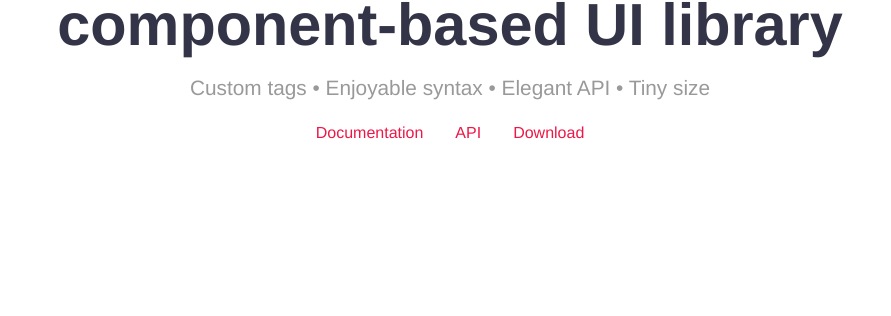
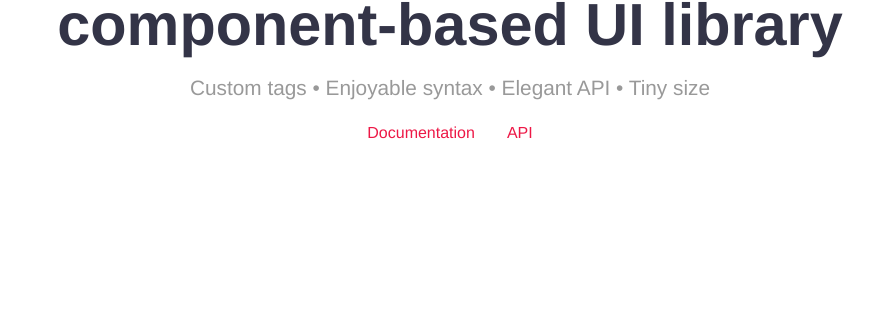
Before and after one commit to mrmattson/next, a Jekyll site: the page built from index.md, in a window 1280 px wide. Shown: the part 532-848 px from the top of the page, without its empty margins (190-1081 px from the left). Built offline with Jekyll 4.4.1, drawn with Linux system fonts in a browser that asks for light colours; nearby versions of some CDN libraries; comment, search, counter and statistics services are not loaded; some of the changed text lies outside the part shown.

Commit message:
updated: make the search responsive

```diff
--- a/_includes/footer.html
+++ b/_includes/footer.html
@@ -4,37 +4,22 @@
       <grid columns="12">
         <c span="6" span-s="12">
           <nav class="menu">
+            {% include main-menu.html %}
+          </nav>
+          <nav class="extra">
             <ul>
-              <li>
-                <a href="/documentation">
-                  Documentation
-                </a>
-              </li>
-              <li>
-                <a href="/api">
-                  API
-                </a>
-              </li>
-              <li>
-                <a href="/download">
-                  Download
-                </a>
-              </li>
+              <li><a target="_blank" href="{{ site.repo }}"><img title="Riot on github" src="https://img.shields.io/badge/GITHUB-REPO_%E2%86%92-fc0e49.svg?style=flat-square"></a></li>
               <li>
                 <a target="_blank" href="https://opencollective.com/riot/">
-                  Buy us a coffee
+                  <img title="Do a donation" src="https://img.shields.io/badge/DONATE-%E2%9D%A4-fc0e49.svg?style=flat-square"/>
                 </a>
               </li>
               <li>
                 <a href="/v3/">
-                  Riot v3,v2 & v1
+                  <img title="Riot v3,v2 & v1" src="https://img.shields.io/badge/RIOT-v3,v2 & v1-cccb2d.svg?style=flat-square">
                 </a>
               </li>
-            </ul>
-          </nav>
-          <nav class="extra">
-            <ul>
-              <li><a target="_blank" href="{{ site.repo }}"><img title="Riot on github" src="https://img.shields.io/badge/GITHUB-REPO_%E2%86%92-fc0e49.svg?style=flat-square"></a></li>
+
               <li><a target="_blank" href="{{ site.gitter }}"><img title="Join the chat at https://gitter.im/riot/riot" src="https://img.shields.io/badge/GITTER-JOIN_CHAT_%E2%86%92-1dce73.svg?style=flat-square"></a></li>
               <li><a target="_blank" href="{{ site.twitter_account }}"><img title="follow riot.js on twitter" src="https://img.shields.io/twitter/follow/riotjs_.svg?style=flat-square"></a></li>
             </ul>
--- a/_includes/main-menu.html
+++ b/_includes/main-menu.html
@@ -5,7 +5,4 @@
   <li>
     <a href="/api">API</a>
   </li>
-  <li>
-    <a href="/download">Download</a>
-  </li>
 </ul>
--- a/_includes/search.html
+++ b/_includes/search.html
@@ -1,6 +1,6 @@
 <label class="search">
-  <grid>
-    <c span="row">
+  <grid columns="4">
+    <c span-l="2" span="row">
       <input placeholder="Search on the site or jump to..." type="search" id="doc-search" class="doc-search">
     </c>
   </grid>
--- a/style/_footer.scss
+++ b/style/_footer.scss
@@ -21,8 +21,8 @@
     }
 
     img {
-      margin-top: 1rem;
-      width: 16rem;
+      margin-top: 1.6rem;
+      width: 12rem;
     }
   }
 
--- a/style/_search.scss
+++ b/style/_search.scss
@@ -7,18 +7,16 @@
   font-size: ms(0.4);
   justify-content: stretch;
   font-weight: bold;
+  overflow: hidden;
 
   input {
     width: 100%;
     padding: 0.6rem;
     font-size: 1.6rem;
+    -webkit-appearance: textfield;
   }
 
   .algolia-autocomplete {
-    width: 50%;
-
-    @include mq($until: 'mobile') {
-      width: 100%;
-    }
+    width: 100%;
   }
 }
--- a/style/_sidebar.scss
+++ b/style/_sidebar.scss
@@ -13,7 +13,7 @@
   .logo {
     padding: 1.6rem 0 0;
     display: inline-block;
-    width: 16rem;
+    width: 12rem;
 
     img {
       width: 100%;
```
